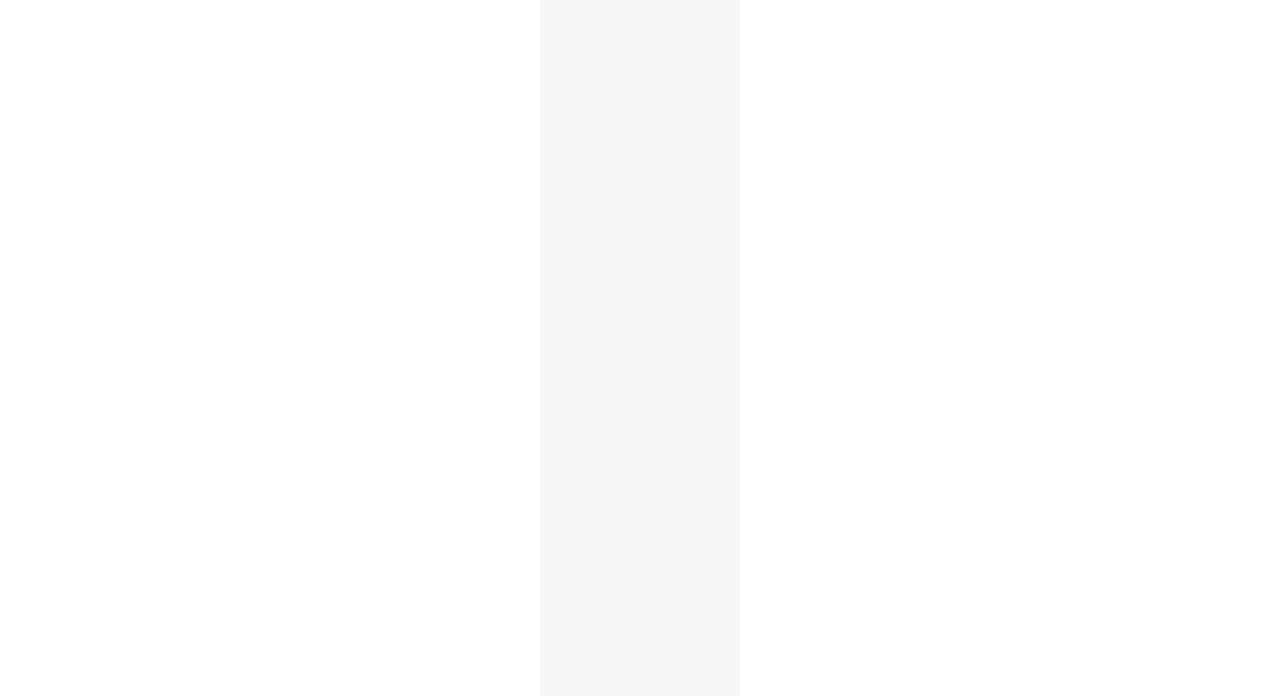
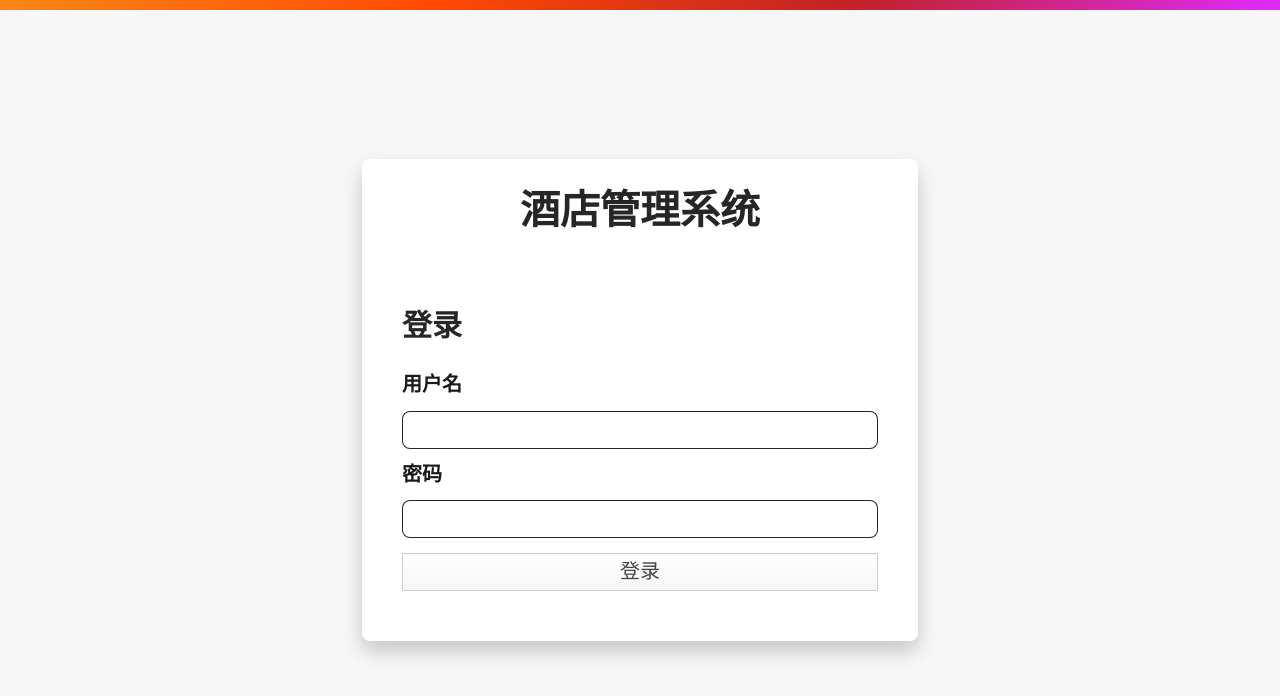
Before and after one commit to taikulawo/hotelbsui, a React (Create React App) app: page / in a window 1280 px wide. Shown: the top 696 px of the page. Built offline with nearby package versions, Linux system fonts and the light colour scheme.

Commit message:
初步添加登录功能，登陆框UI已经完善

```diff
--- a/src/components/home/index.tsx
+++ b/src/components/home/index.tsx
@@ -1,4 +1,5 @@
 import React, { CSSProperties } from 'react'
+import { Button, Modal } from 'antd'
 
 export default class extends React.Component {
   render() {
@@ -7,8 +8,12 @@ export default class extends React.Component {
         <div style={styles}>欢迎使用</div>
         <br />
         <div style={styles}>西瓜酒店管理系统</div>
+        {/* <Button type="primary" onClick={() => this.login()}>登录</Button> */}
       </div>
     )
+  }
+  login() {
+
   }
 }
 
--- a/src/components/login/index.sass
+++ b/src/components/login/index.sass
@@ -1,7 +1,58 @@
-.container
-  margin: 0 auto;
-  max-width: 200px;
+.login-container
+  min-height: 100vh;
+  display: flex;
+  flex-direction: column;
+  justify-content: center;
+  align-items: center;
+  .sourcepro
+    font-family: 'Source Sans Pro', 'Lucida Grande', sans-serif;
+  &::before
+    background-image: linear-gradient(139deg, #fb8817, #ff4b01, #c12127, #e02aff);
+    content: ' '
+    z-index: 9999;
+    height: 10px;
+    position: fixed;
+    top: 0;
+    left: 0;
+    width: 100%;
+  h2, header
+    font-weight: 700;
+  header
+    font-size: 40px;
+    text-align: center;
+    margin: 20px;
+  label
+    font-weight: 600;
+  .user-input
+    height: 38px;
+    border: 1px solid;
+  font-size: 20px;
   height: 100%;
   background-color: #F7F7F7;
-  .login-container
+  .container
+    // margin: 20px auto;
+    max-width: 30em;
     background-color: #fff;
+    box-shadow: 0 10px 20px rgba(0, 0, 0, .2);
+    min-width: 556px;
+  .box-radius
+    border-radius: 0.5rem;
+  .box
+    display: flex;
+    flex-direction: column;
+    .in
+      margin: 5px 0;
+  .login-btn
+    background-color: #fff;
+    background-image: linear-gradient(-180deg, rgba(255, 255, 255, .09) 0%, rgba(17, 17, 17, .04) 100%);
+    border: 1px solid rgba(22, 22, 22, .20);
+    color: #444;
+    width: 100%;
+    margin: 10px 0;
+    cursor: pointer;
+    &:hover
+      background-image: linear-gradient(-180deg, rgba(255, 255, 255, .18) 0%, rgba(17, 17, 17, .08) 100%);
+  .session
+    padding: 40px;
+  .black-90
+    color: rgba(0,0,0,.9);
--- a/src/components/login/index.tsx
+++ b/src/components/login/index.tsx
@@ -1,11 +1,38 @@
 import React from "react";
 import "./index.sass"
-export default class extends React.Component {
+export type PropsType = {
+  cb: (l: boolean) => void
+}
+export default class extends React.Component<PropsType,{}> {
+  constructor(props:PropsType){
+    super(props)
+  }
   render() {
     return (
-      <div className="container">
-        <div className="login-container"></div>
+      <div className="login-container">
+        <main className="container box-radius">
+          <header className="sourcepro">酒店管理系统</header>
+          <div className="form-login">
+            <section className="session">
+              <form>
+                <h2 className="sourcepro">登录</h2>
+                <div className="box username-div">
+                  <label className="black-90 in sourcepro">用户名</label>
+                  <input className="user-input box-radius in sourcepro"></input>
+                </div>
+                <div className="box password-div">
+                  <label className="black-90 sourcepro in">密码</label>
+                  <input className="user-input box-radius in sourcepro"></input>
+                </div>
+                <button className="user-input login-btn" onClick={e => this.loginClick(e)}>登录</button>
+              </form>
+            </section>
+          </div>
+        </main>
       </div>
     )
   }
+  loginClick(e: React.FormEvent<HTMLButtonElement>) {
+    e.preventDefault();
+  }
 }
--- a/src/router.tsx
+++ b/src/router.tsx
@@ -1,4 +1,4 @@
-import React from 'react'
+import React, { useState } from 'react'
 import { BrowserRouter as Router, Link, Route, Switch } from "react-router-dom";
 import { connect } from 'react-redux'
 import { Layout, Menu } from 'antd';
@@ -20,12 +20,19 @@ const { SubMenu } = Menu;
 export default connect()(class extends React.Component {
   state = {
     collapsed: false,
+    hasLogined: false
   };
 
   onCollapse = (collapsed: boolean) => {
     console.log(collapsed);
     this.setState({ collapsed });
   };
+  setLogin(l: boolean) {
+    this.setState({
+      ...this.state,
+      hasLogined: l
+    })
+  }
 
   render() {
     return (
@@ -33,8 +40,8 @@ export default connect()(class extends React.Component {
         <Router>
           <React.Fragment>
             {
-              userIsLogin ? (
-                <Login></Login>
+              !this.state.hasLogined ? (
+                <Login cb={(c) => this.setLogin(c)}></Login>
               ) : (
                   <Layout style={{ minHeight: '100vh' }}>
                     <Sider collapsible collapsed={this.state.collapsed} onCollapse={this.onCollapse} style={{
@@ -114,3 +121,7 @@ export function userIsLogin(): boolean {
   }
   return false
 }
+
+export function useLogin(): any {
+  const [login, setLogin] = useState(false)
+}
```
